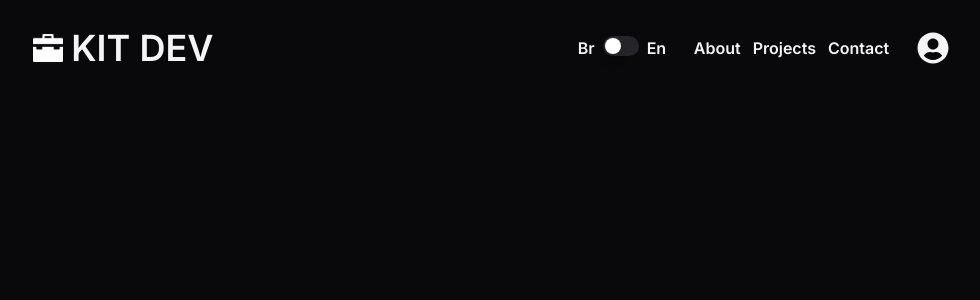
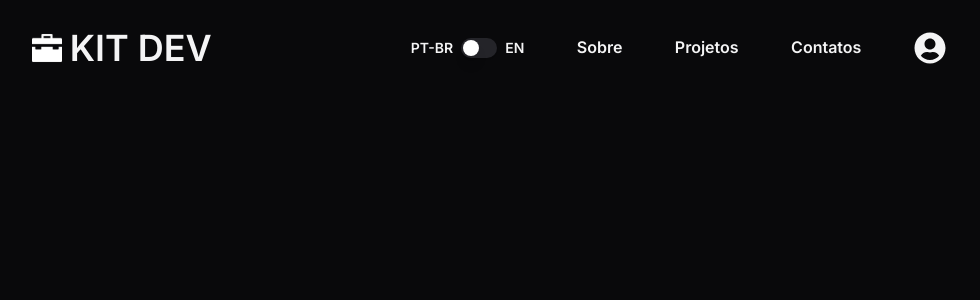
Before and after one commit to Gusales/kit-dev, a Next.js app in the folder client/: page / in a window 1280 px wide. Shown: the top 300 px of the page, without its empty margins (135-1115 px from the left). Built offline with nearby package versions, Linux system fonts and the light colour scheme.

Commit message:
style: Header is now responsive

```diff
--- a/client/package.json
+++ b/client/package.json
@@ -9,6 +9,7 @@
     "lint": "next lint"
   },
   "dependencies": {
+    "@radix-ui/react-dialog": "^1.0.5",
     "@radix-ui/react-icons": "^1.3.0",
     "@radix-ui/react-switch": "^1.0.3",
     "class-variance-authority": "^0.7.0",
--- a/client/src/app/globals.css
+++ b/client/src/app/globals.css
@@ -1,6 +1,12 @@
 @tailwind base;
 @tailwind components;
 @tailwind utilities;
+
+* {
+  margin: 0;
+  padding: 0;
+  box-sizing: border-box;
+}
 
 @layer base {
   :root {
--- a/client/src/app/layout.tsx
+++ b/client/src/app/layout.tsx
@@ -1,5 +1,6 @@
 import type { Metadata } from 'next'
 import { Inter } from 'next/font/google'
+import { Header } from '@/components/Header/index'
 import './globals.css'
 
 const inter = Inter({ subsets: ['latin'] })
@@ -15,8 +16,11 @@
   children: React.ReactNode
 }) {
   return (
-    <html lang="en">
-      <body className={inter.className}>{children}</body>
+    <html lang="pt-br">
+      <body className={`${inter.className} bg-zinc-950 h-screen`}>
+        <Header />
+        {children}
+      </body>
     </html>
   )
 }
--- a/client/src/app/page.tsx
+++ b/client/src/app/page.tsx
@@ -1,33 +1,6 @@
-import Image from 'next/image'
-import Logo from "@/assets/IconKitDev.svg"
-import { FaUserCircle } from "react-icons/fa";
-import { Switch } from "@/components/ui/switch"
-
-
 export default function Home() {
   return (
-    <div className="bg-zinc-950 h-screen">
-      <header className="h-24 flex justify-around items-center font-semibold text-zinc-100">
-        <div className='flex'>
-          <Image src={Logo} alt='Logo from Kit Dev' width={30}/>
-          <h2 className='text-4xl ml-2'>KIT DEV</h2>
-        </div>
-        <div className='flex w-1/3 justify-evenly items-center'>
-          <label className='flex gap-2'>
-            Br
-            <Switch />
-            En
-          </label>
-          <div className='flex gap-3'>
-            <h3>About</h3>
-            <h3>Projects</h3>
-            <h3>Contact</h3>
-          </div>
-          <div className='flex items-center'>
-            <FaUserCircle size={'2rem'}/>
-          </div>
-        </div>
-      </header>
+    <div>
     </div>
   )
 }
--- /dev/null
+++ b/client/src/components/Header/index.tsx
@@ -0,0 +1,94 @@
+"use client";
+import Image from "next/image";
+import Logo from "@/assets/IconKitDev.svg";
+import { FaUserCircle } from "react-icons/fa";
+import { ptBr, enUs } from "@/languages/languages.json";
+import { Switch } from "@/components/ui/switch";
+import { RxHamburgerMenu } from "react-icons/rx";
+import { useState } from "react";
+
+import {
+  Sheet,
+  SheetContent,
+  SheetDescription,
+  SheetHeader,
+  SheetTitle,
+  SheetTrigger,
+} from "@/components/ui/sheet";
+
+export function Header() {
+  const [language, setLanguage] = useState(ptBr);
+
+  function handleChangeLang() {
+    if (language == ptBr) return setLanguage(enUs);
+    else return setLanguage(ptBr);
+  }
+
+  function itensMenu(props: string) {
+    return (
+      <>
+        <a href="#" className={props}>
+          {language.header.about}
+        </a>
+        <a href="#" className={props}>
+          {language.header.projects}
+        </a>
+        <a href="#" className={props}>
+          {language.header.contacts}
+        </a>
+      </>
+    );
+  }
+
+  function switchLang() {
+    return (
+      <label className="flex items-center gap-2 text-sm">
+        PT-BR <Switch onClick={handleChangeLang} /> EN
+      </label>
+    );
+  }
+
+  function menuSm() {
+    return (
+      <Sheet>
+        <SheetTrigger className="mr-5"><RxHamburgerMenu size={"2rem"} /></SheetTrigger>
+        <SheetContent
+          className="bg-zinc-950 border-0"
+          side={"right"}
+        >
+          <SheetHeader className="flex items-center gap-2">
+            <SheetTitle className="text-zinc-50 p-4 font-bold text-2xl">
+              {switchLang()}
+            </SheetTitle>
+            <div className="text-zinc-300">
+          <FaUserCircle size={"5rem"} />
+        </div>
+            <SheetDescription className="flex gap-6">
+              {itensMenu(
+                "text-zinc-300 border-b-2 border-transparent hover:border-b-2 hover:border-zinc-100 flex w-1/3 justify-center")}
+            </SheetDescription>
+          </SheetHeader>
+        </SheetContent>
+      </Sheet>
+    );
+  }
+
+  return (
+    <header className="h-24 flex justify-between lg:justify-evenly items-center font-semibold text-zinc-100">
+      <div className="flex ml-5">
+        <Image src={Logo} alt="Logo from Kit Dev" width={30} />
+        <h2 className="text-4xl ml-2">KIT DEV</h2>
+      </div>
+
+      <div className="md:hidden">{menuSm()}</div>
+
+      <div className="w-1/2 h-full hidden md:flex justify-evenly items-center">
+        {switchLang()}
+        {itensMenu("border-b-2 border-transparent hover:border-b-2 hover:border-zinc-100")}
+        <div className="flex items-center">
+          <FaUserCircle size={"2rem"} />
+        </div>
+      </div>
+    </header>
+  );
+}
--- /dev/null
+++ b/client/src/components/ui/sheet.tsx
@@ -0,0 +1,140 @@
+"use client"
+
+import * as React from "react"
+import * as SheetPrimitive from "@radix-ui/react-dialog"
+import { Cross2Icon } from "@radix-ui/react-icons"
+import { cva, type VariantProps } from "class-variance-authority"
+
+import { cn } from "@/lib/utils"
+
+const Sheet = SheetPrimitive.Root
+
+const SheetTrigger = SheetPrimitive.Trigger
+
+const SheetClose = SheetPrimitive.Close
+
+const SheetPortal = SheetPrimitive.Portal
+
+const SheetOverlay = React.forwardRef<
+  React.ElementRef<typeof SheetPrimitive.Overlay>,
+  React.ComponentPropsWithoutRef<typeof SheetPrimitive.Overlay>
+>(({ className, ...props }, ref) => (
+  <SheetPrimitive.Overlay
+    className={cn(
+      "fixed inset-0 z-50 bg-black/80  data-[state=open]:animate-in data-[state=closed]:animate-out data-[state=closed]:fade-out-0 data-[state=open]:fade-in-0",
+      className
+    )}
+    {...props}
+    ref={ref}
+  />
+))
+SheetOverlay.displayName = SheetPrimitive.Overlay.displayName
+
+const sheetVariants = cva(
+  "fixed z-50 gap-4 bg-background p-6 shadow-lg transition ease-in-out data-[state=open]:animate-in data-[state=closed]:animate-out data-[state=closed]:duration-300 data-[state=open]:duration-500",
+  {
+    variants: {
+      side: {
+        top: "inset-x-0 top-0 border-b data-[state=closed]:slide-out-to-top data-[state=open]:slide-in-from-top",
+        bottom:
+          "inset-x-0 bottom-0 border-t data-[state=closed]:slide-out-to-bottom data-[state=open]:slide-in-from-bottom",
+        left: "inset-y-0 left-0 h-full w-3/4 border-r data-[state=closed]:slide-out-to-left data-[state=open]:slide-in-from-left sm:max-w-sm",
+        right:
+          "inset-y-0 right-0 h-full w-3/4 border-l data-[state=closed]:slide-out-to-right data-[state=open]:slide-in-from-right sm:max-w-sm",
+      },
+    },
+    defaultVariants: {
+      side: "right",
+    },
+  }
+)
+
+interface SheetContentProps
+  extends React.ComponentPropsWithoutRef<typeof SheetPrimitive.Content>,
+    VariantProps<typeof sheetVariants> {}
+
+const SheetContent = React.forwardRef<
+  React.ElementRef<typeof SheetPrimitive.Content>,
+  SheetContentProps
+>(({ side = "right", className, children, ...props }, ref) => (
+  <SheetPortal>
+    <SheetOverlay />
+    <SheetPrimitive.Content
+      ref={ref}
+      className={cn(sheetVariants({ side }), className)}
+      {...props}
+    >
+      {children}
+      <SheetPrimitive.Close className="absolute right-4 top-4 rounded-sm opacity-70 ring-offset-background transition-opacity hover:opacity-100 focus:outline-none focus:ring-2 focus:ring-ring focus:ring-offset-2 disabled:pointer-events-none data-[state=open]:bg-secondary">
+        <Cross2Icon className="h-4 w-4" />
+        <span className="sr-only">Close</span>
+      </SheetPrimitive.Close>
+    </SheetPrimitive.Content>
+  </SheetPortal>
+))
+SheetContent.displayName = SheetPrimitive.Content.displayName
+
+const SheetHeader = ({
+  className,
+  ...props
+}: React.HTMLAttributes<HTMLDivElement>) => (
+  <div
+    className={cn(
+      "flex flex-col space-y-2 text-center sm:text-left",
+      className
+    )}
+    {...props}
+  />
+)
+SheetHeader.displayName = "SheetHeader"
+
+const SheetFooter = ({
+  className,
+  ...props
+}: React.HTMLAttributes<HTMLDivElement>) => (
+  <div
+    className={cn(
+      "flex flex-col-reverse sm:flex-row sm:justify-end sm:space-x-2",
+      className
+    )}
+    {...props}
+  />
+)
+SheetFooter.displayName = "SheetFooter"
+
+const SheetTitle = React.forwardRef<
+  React.ElementRef<typeof SheetPrimitive.Title>,
+  React.ComponentPropsWithoutRef<typeof SheetPrimitive.Title>
+>(({ className, ...props }, ref) => (
+  <SheetPrimitive.Title
+    ref={ref}
+    className={cn("text-lg font-semibold text-foreground", className)}
+    {...props}
+  />
+))
+SheetTitle.displayName = SheetPrimitive.Title.displayName
+
+const SheetDescription = React.forwardRef<
+  React.ElementRef<typeof SheetPrimitive.Description>,
+  React.ComponentPropsWithoutRef<typeof SheetPrimitive.Description>
+>(({ className, ...props }, ref) => (
+  <SheetPrimitive.Description
+    ref={ref}
+    className={cn("text-sm text-muted-foreground", className)}
+    {...props}
+  />
+))
+SheetDescription.displayName = SheetPrimitive.Description.displayName
+
+export {
+  Sheet,
+  SheetPortal,
+  SheetOverlay,
+  SheetTrigger,
+  SheetClose,
+  SheetContent,
+  SheetHeader,
+  SheetFooter,
+  SheetTitle,
+  SheetDescription,
+}
--- /dev/null
+++ b/client/src/languages/languages.json
@@ -0,0 +1,17 @@
+{
+ "ptBr":
+  { "header":
+    {
+      "about": "Sobre",
+      "projects": "Projetos",
+      "contacts": "Contatos"
+    }
+  },
+  "enUs": {
+    "header": {
+      "about": "About",
+      "projects": "Projects",
+      "contacts": "Contacts"
+     }
+  }
+}
```
Also changed, not shown: 1 other file (tests, documents, lock files or other folders).
